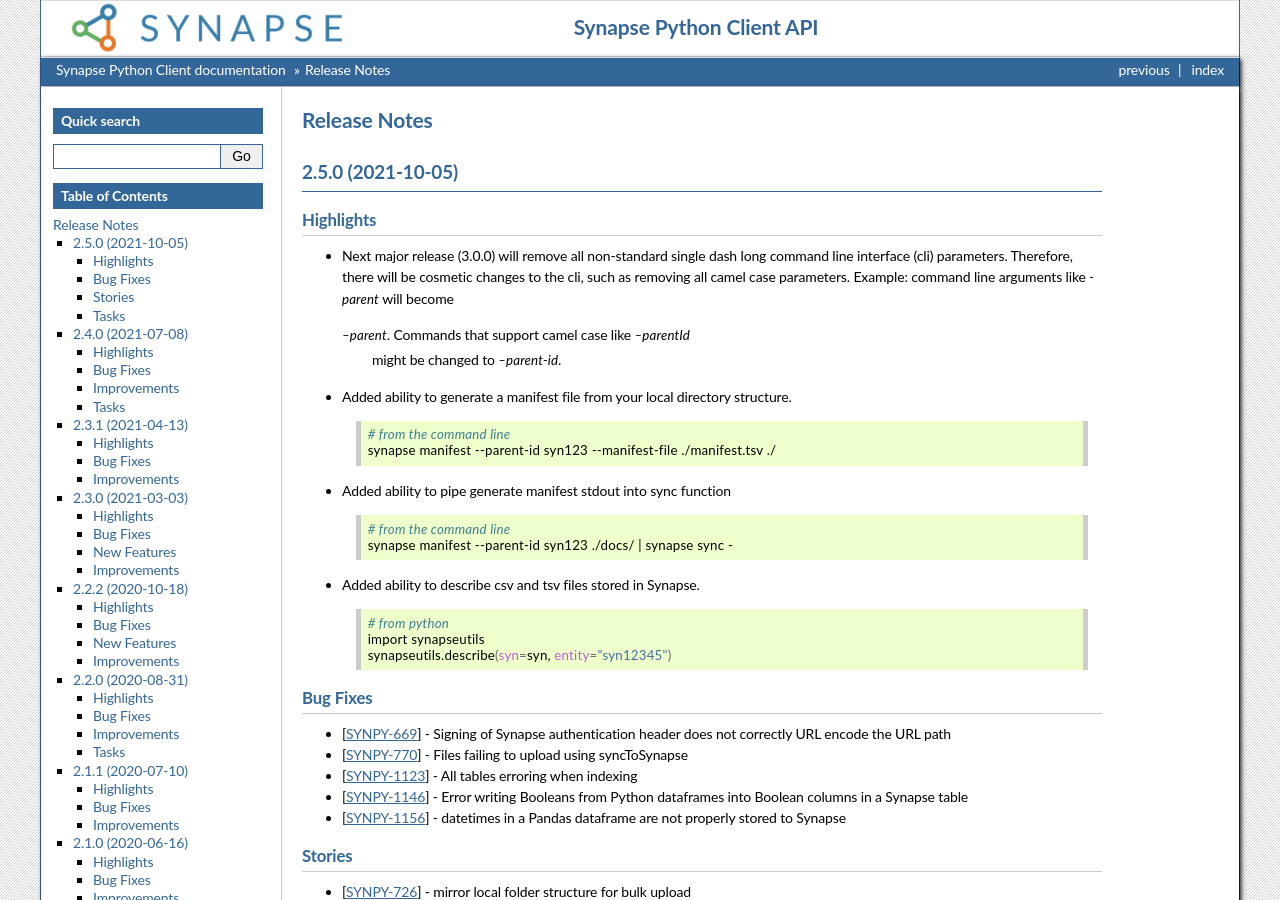
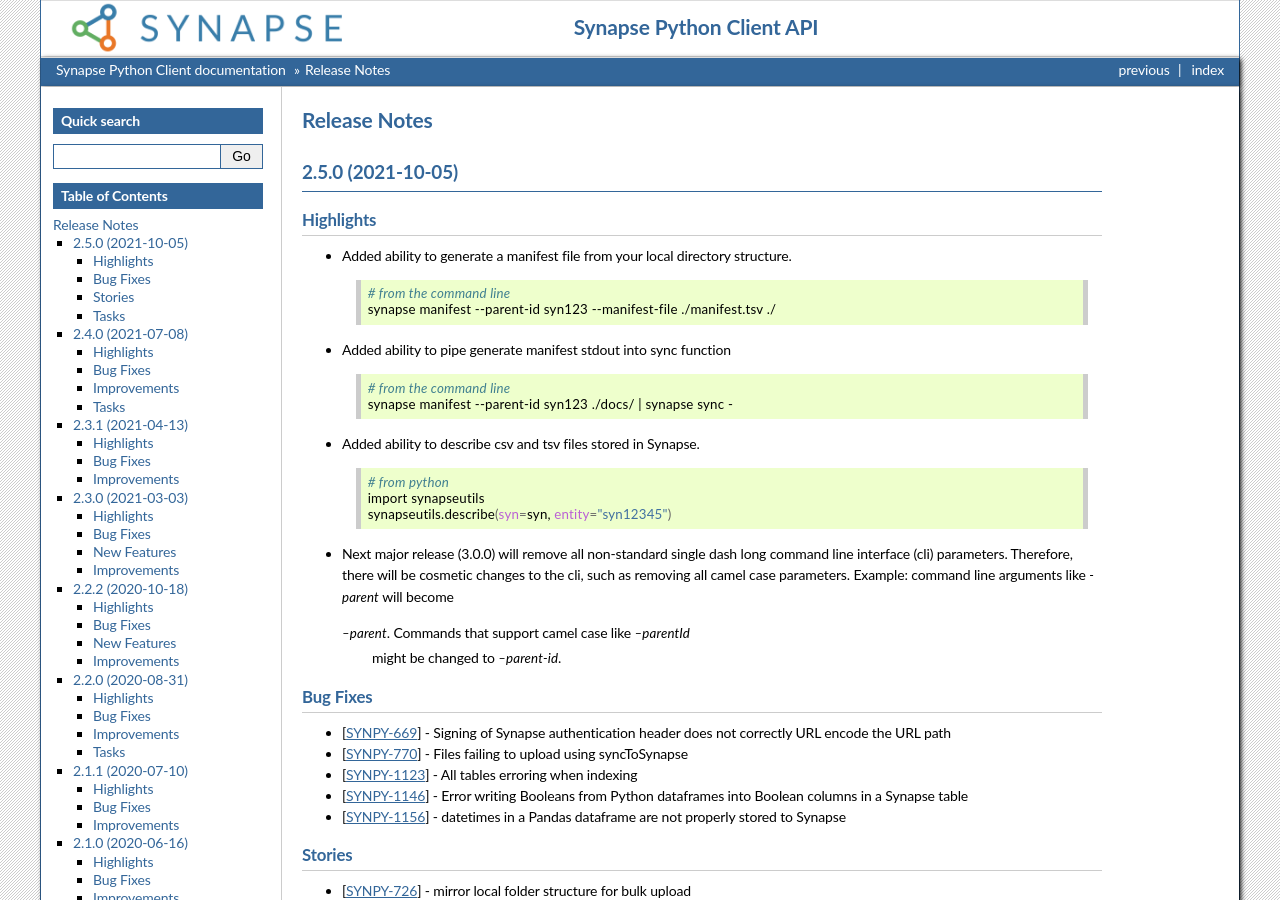
Before and after one commit to Sage-Bionetworks/synapsePythonClient, a Sphinx documentation site: the page built from docs/news.rst, in a window 1280 px wide and 900 px high. Built offline with Sphinx 7.4.7, drawn with Linux system fonts in a browser that asks for light colours; the version number could not be read and is left out; some of the changed lines change nothing that is shown.

Commit message:
Add in changes

```diff
--- a/docs/news.rst
+++ b/docs/news.rst
@@ -7,13 +7,6 @@
 
 Highlights
 ----------
-
-- Next major release (3.0.0) will remove all non-standard single dash long
-  command line interface (cli) parameters. Therefore, there will be cosmetic changes to the cli, such as removing
-  all camel case parameters.
-  Example: command line arguments like `-parent` will become
- `--parent`.  Commands that support camel case like `--parentId`
-  might be changed to `--parent-id`.
 
 - Added ability to generate a manifest file from your local directory structure.
 
@@ -36,6 +29,14 @@
         # from python
         import synapseutils
         synapseutils.describe(syn=syn, entity="syn12345")
+
+- Next major release (3.0.0) will remove all non-standard single dash long
+  command line interface (cli) parameters. Therefore, there will be cosmetic changes to the cli, such as removing
+  all camel case parameters.
+  Example: command line arguments like `-parent` will become
+ `--parent`.  Commands that support camel case like `--parentId`
+  might be changed to `--parent-id`.
+
 
 Bug Fixes
 ---------
```
